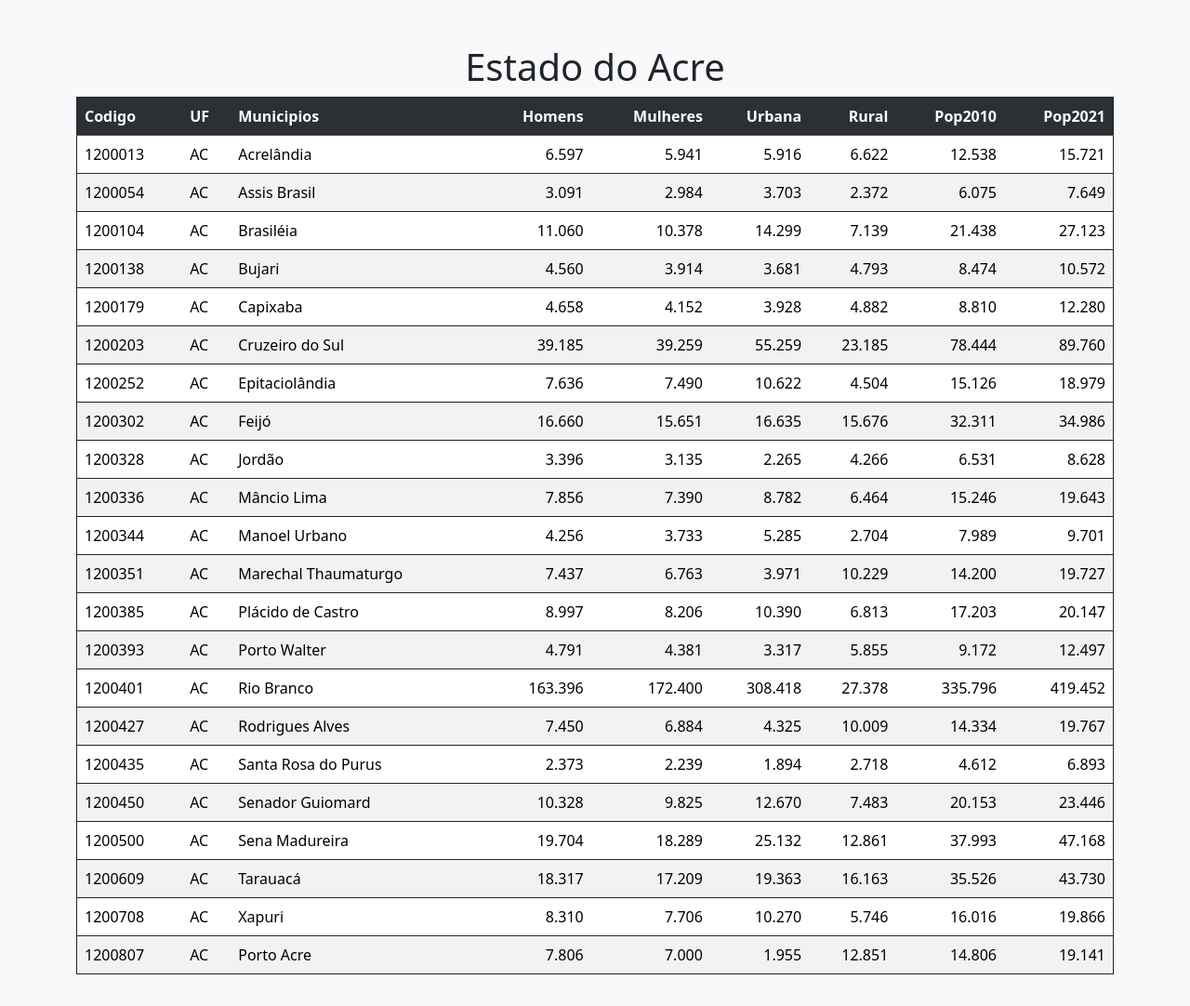
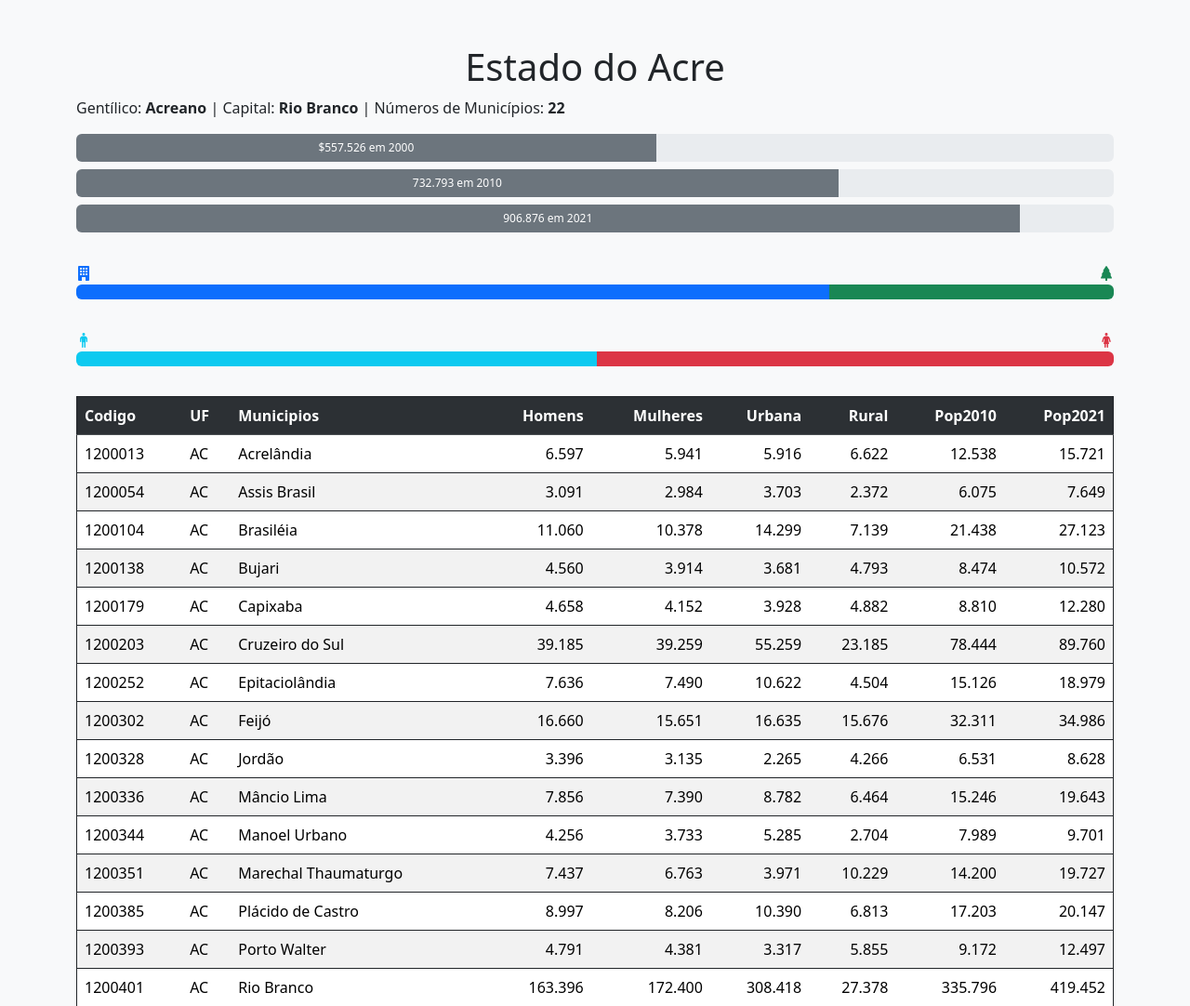
Before and after one commit to luisribeiro1/uc6, a PHP site: page /municipios.php?uf=AC in a window 1280 px wide. Shown: the top 1082 px of the page at 93% size. Before the commit the page ends 1048 px from the top, so only its background shows below. Run offline with PHP 8.4, Linux system fonts and the light colour scheme.

Commit message:
Aula 16/08/2024: Percentual e grafico na pagina de estados, Adição de  escrições UC6

```diff
--- /dev/null
+++ b/info_estado.php
@@ -0,0 +1,115 @@
+<?php
+# Caminho do arquivo
+$arquivo = "arquivos_de_dados/estados.csv";
+
+# Função PHP para leirtura de arquivos externos
+# r indica que o arquivo será aberto apenas para a leitura.
+$dados = fopen($arquivo,"r");
+
+$info_estado = "";
+
+# Percorrer dados, até que encontre o final do arquivo
+while(!feof($dados)){
+
+    # Pegar a linha atual
+    $linha = fgets($dados);
+    # Dividir a linha atual e gerer um array, usando o ; como referência
+    $colunas = explode(";",$linha);
+
+    # Verificar se existe todos os itens no array
+    if(count($colunas) >= 13){
+
+        $uf = $colunas[0];
+        $nomeEstado = $colunas[1];
+        $pop2000 = (int)$colunas[2];
+        $homens = $colunas[3];
+        $mulheres = $colunas[4];
+        $urbana = $colunas[5];
+        $rural = $colunas[6];
+        $pop2010 = (int)$colunas[7];
+        $pop2021 = (int)$colunas[8];
+        $quantidade_cidades = $colunas[9];
+        $capital = $colunas[10];
+        $gentilico = $colunas[11];
+        $area = $colunas[12];
+
+        if($ufParametro == $uf && $uf != 'UF'){
+
+            # Incluir as primeiras infromações do estado
+            $info_estado = "<p>
+            Gentílico: <strong>$gentilico</strong> |
+            Capital: <strong>$capital</strong> |
+            Números de Municípios: <strong>$quantidade_cidades</strong>
+            </p>";
+
+            # Definir os percentuais da população:
+            $percentualBase = $pop2021 + ($pop2021 * 10 / 100);
+            $porc_2000 = $pop2000 / $percentualBase * 100;
+            $porc_2010 = $pop2010 / $percentualBase * 100;
+            $porc_2021 = $pop2021 / $percentualBase * 100;
+
+            # Definie os percentuais de população urbana e rural
+            $percentualUrbana = $urbana / $pop2010 * 100;
+            $percentualRural = $rural / $pop2010 * 100;
+
+            # Percentual de Homens e Mulheres
+            $percentualHomens = $homens / $pop2010 * 100;
+            $percentualMulheres = $mulheres / $pop2010 * 100;
+
+            # Formatação dos valores.
+            $pop2000 = number_format($pop2000,0,"",".");
+            $pop2010 = number_format($pop2010,0,"",".");
+            $pop2021 = number_format($pop2021,0,"",".");
+
+            // echo "$percentualBase | $porc_2000 | $porc_2010 | $porc_2021";
+
+            $info_estado .= "
+            <div class='col-md-12 mb-4'>
+                <div class='progress mb-2' style='height: 30px' role='progressbar'>
+                    <div class='progress-bar bg-secondary' style='width: $porc_2000%'>$$pop2000 em 2000</div>
+                </div>
+                <div class='progress mb-2' style='height: 30px' role='progressbar'>
+                    <div class='progress-bar bg-secondary' style='width: $porc_2010%'>$pop2010 em 2010</div>
+                </div>
+                <div class='progress mb-2' style='height: 30px' role='progressbar'>
+                    <div class='progress-bar bg-secondary' style='width: $porc_2021%'>$pop2021 em 2021</div>
+                </div>
+            </div>";
+
+            $info_estado .= "
+            <div class='d-flex justify-content-between'>
+                <i class='bi bi-building-fill text-primary'></i>
+                <i class='bi bi-tree-fill text-success'></i>
+            </div>
+            <div class='col-md-12 mb-4'>
+                <div class='progress-stacked mb-2'>
+                    <div class='progress' role='progressbar' style='width: $percentualUrbana%'>
+                        <div class='progress-bar'></div>
+                    </div>
+                    <div class='progress mb-2' role='progressbar' style='width: $percentualRural%'>
+                        <div class='progress-bar bg-success'></div>
+                    </div>
+                </div>
+            </div>
+            ";
+
+            $info_estado .= "
+            <div class='d-flex justify-content-between'>
+              <i class='bi bi-person-standing text-info'></i>
+              <i class='bi bi-person-standing-dress text-danger'></i>
+            </div>
+            <div class='col-md-12 mb-4'>
+                <div class='progress-stacked mb-2'>
+                    <div class='progress' role='progressbar' style='width: $percentualHomens%'>
+                        <div class='progress-bar bg-info'></div>
+                    </div>
+                    <div class='progress mb-2' role='progressbar' style='width: $percentualMulheres%'>
+                        <div class='progress-bar bg-danger'></div>
+                    </div>
+                </div>
+            </div>
+            ";
+        }
+
+    }
+}
--- a/municipios.php
+++ b/municipios.php
@@ -1,9 +1,9 @@
 <?php
 
     include('uteis.php');
-
     # Pegar o parâmetro uf na url; $_GET aptura o paramentros na url
     $ufParametro = $_GET["uf"];
+    include('info_estado.php');
 
 
 
@@ -93,7 +93,8 @@
 
 
         $tamplate = str_replace("[[titulo]]",$titulo,$tamplate);
+        $tamplate = str_replace("[[conteudo]]",$info_estado,$tamplate);
         $tamplate = str_replace("[[tabela]]",$tabela,$tamplate);
-        $tamplate = str_replace("[[conteudo]]","",$tamplate);
+
 
         echo $tamplate; #
--- a/tamplate.html
+++ b/tamplate.html
@@ -16,15 +16,14 @@
 ">
     <div class="container mt-5">
         <h1 class="text-center">[[titulo]]</h1>
-        <table class="table border border-dark table-striped">
-            [[tabela]]
-        </table>
 
         <div class="row">
             [[conteudo]]
         </div>
 
-
+        <table class="table border border-dark table-striped">
+            [[tabela]]
+        </table>
 
     </div>
 </body>
```
Also changed, not shown: estados2.php (+4 -4 lines).
